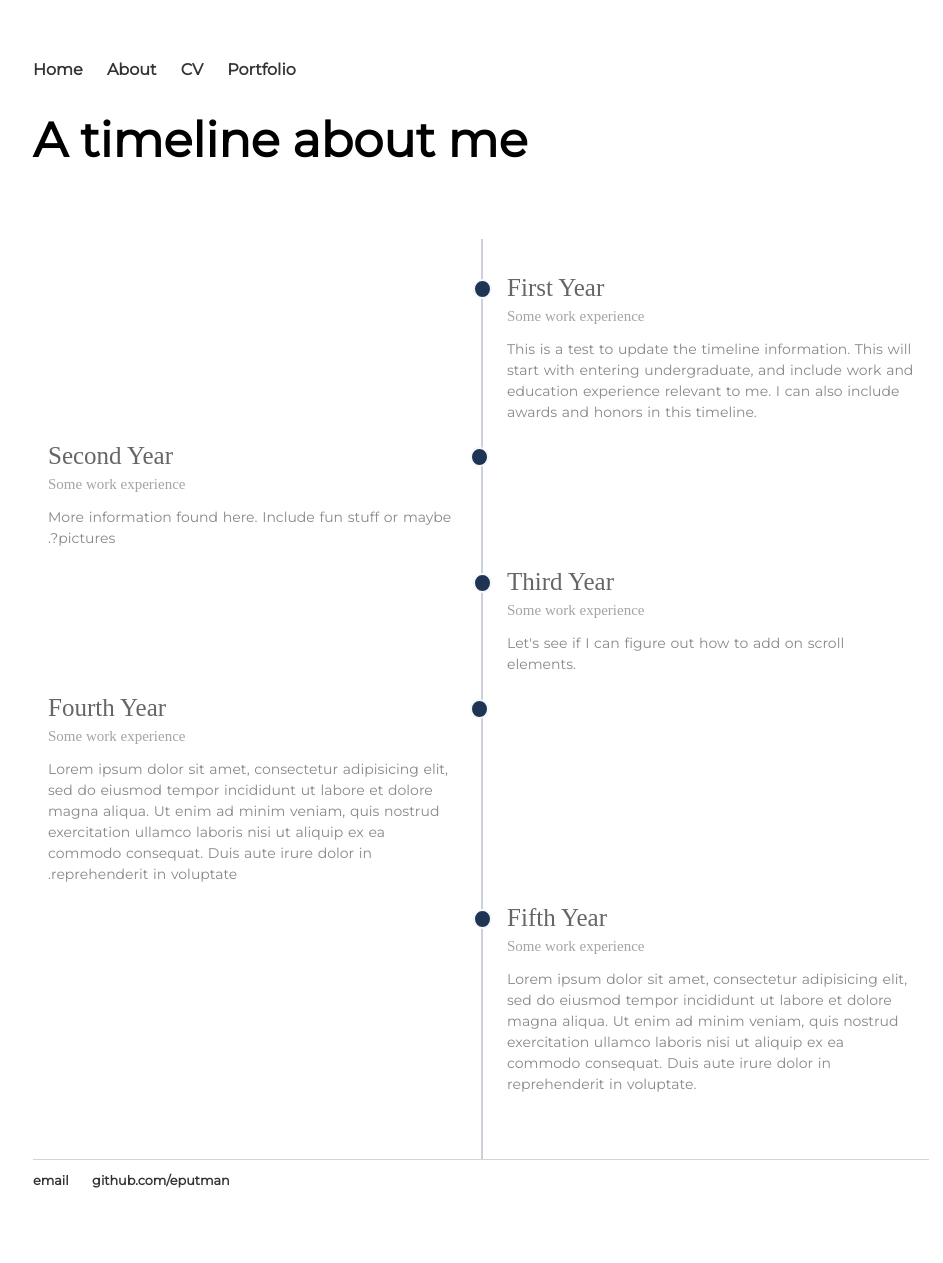
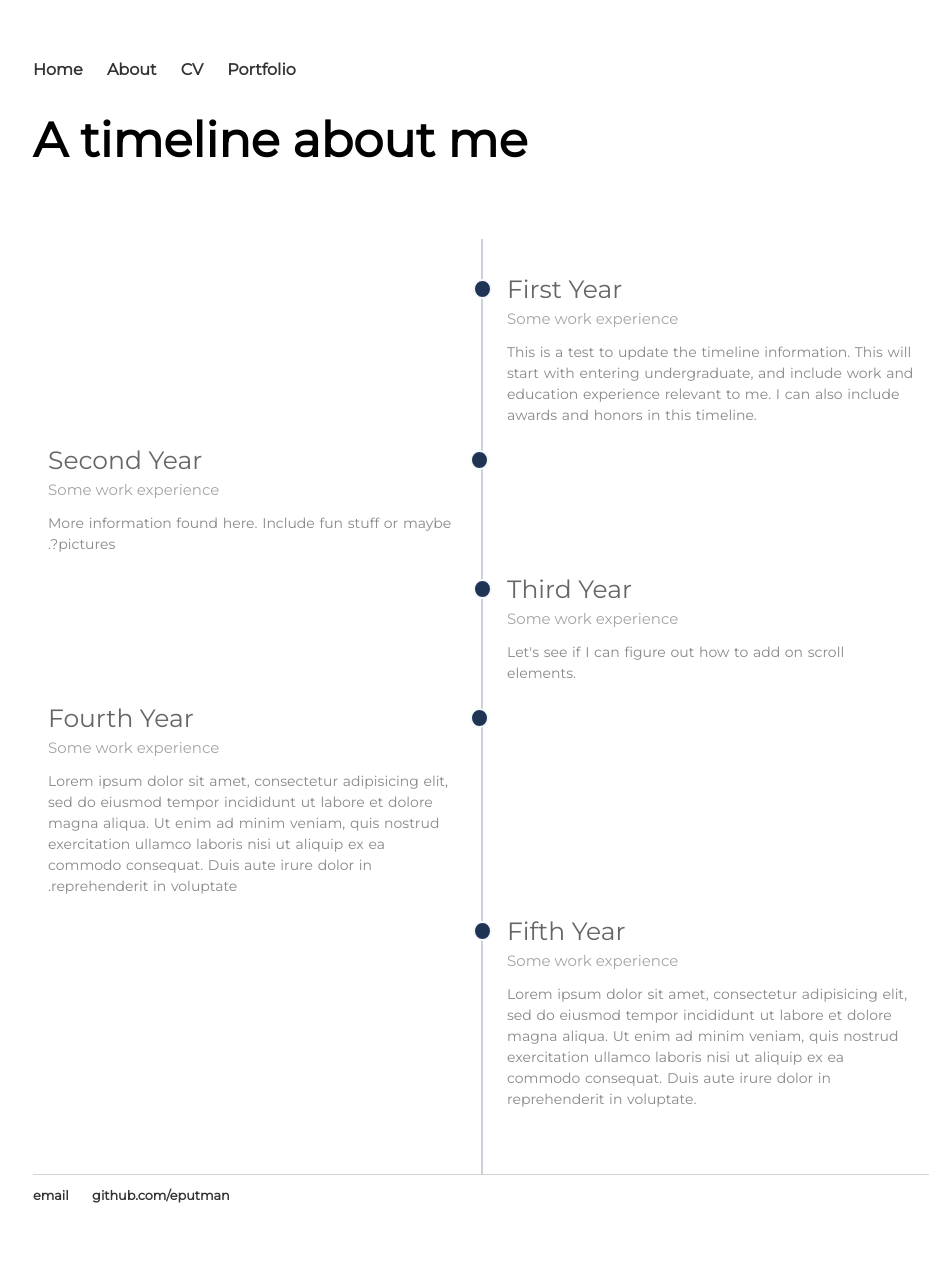
Before and after one commit to eputman/eputman.github.io, a Jekyll site: the page built from about/index.html, in a window 1280 px wide. Shown: the whole page, without its empty margins (159-1102 px from the left). Built offline with Jekyll 4.4.1, drawn with Linux system fonts in a browser that asks for light colours.

Commit message:
Update timeline.css

```diff
--- a/css/timeline.css
+++ b/css/timeline.css
@@ -113,17 +113,20 @@ ul.posts li {
 .timeline-content h3 {
    margin-top: 5px;
    margin-bottom: 5px;
+    font-family: 'Montserrat', sans-serif;
    font-size: 25px;
    font-weight: 500
 }
 
 .timeline-content span {
    font-size: 15px;
+    font-family: 'Montserrat', sans-serif;
    color: #a4a4a4;
 }
 
 .timeline-content p {
    font-size: 14px;
+   font-family: 'Montserrat', sans-serif;
    line-height: 1.5em;
    word-spacing: 1px;
    color: #888;
```
